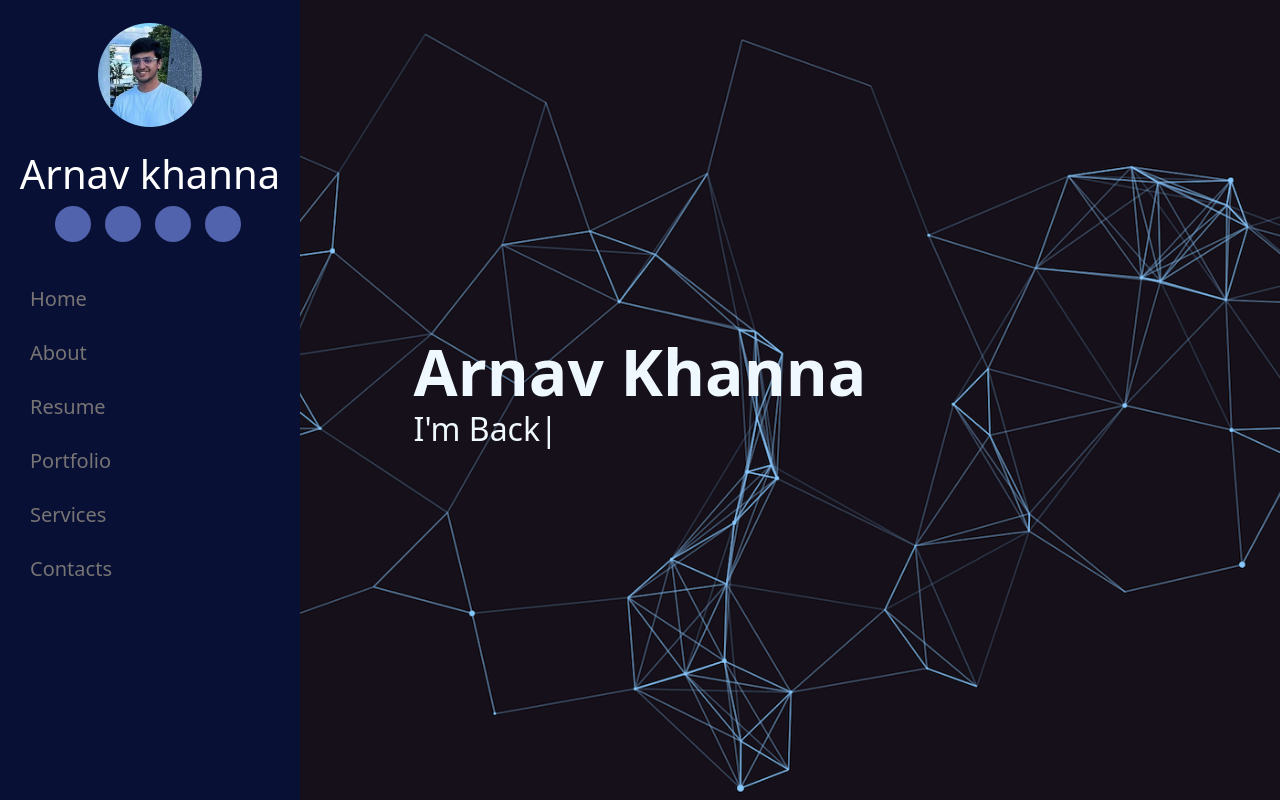
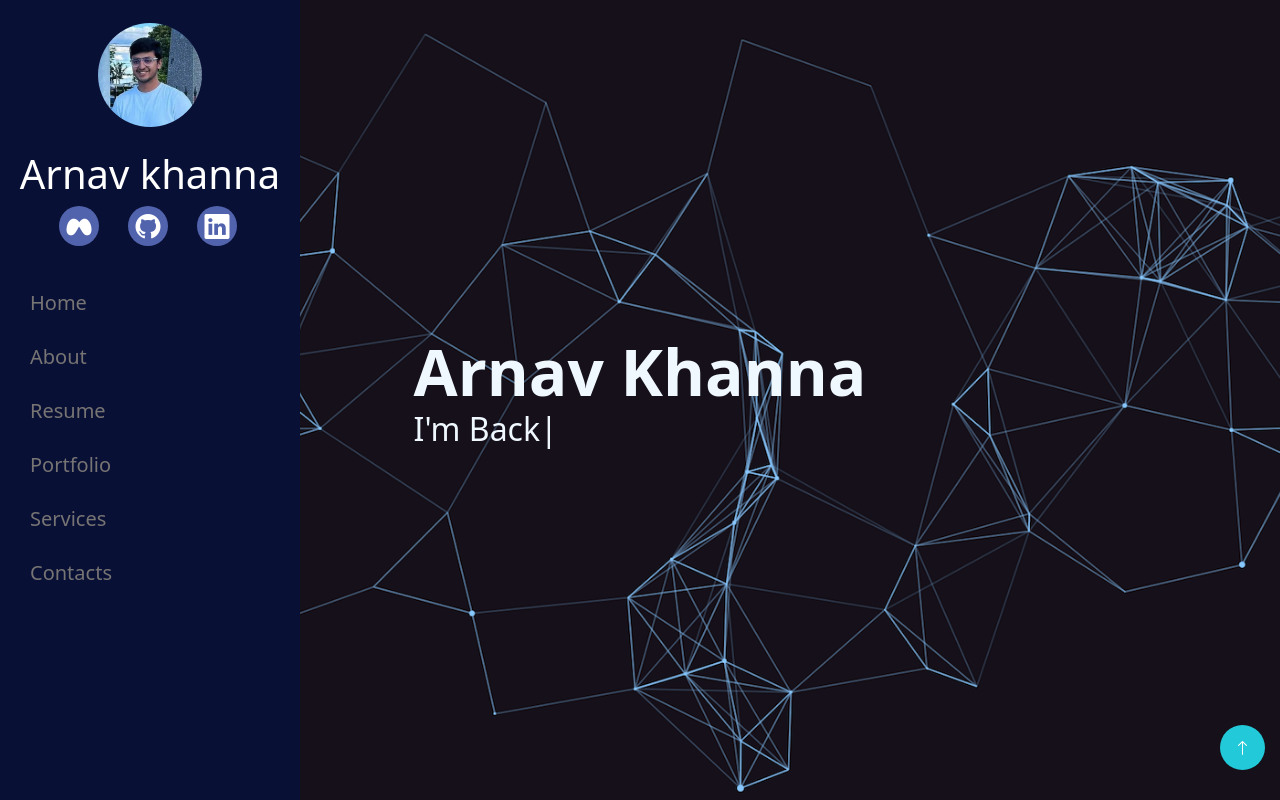
Before and after one commit to arnavktis/portfolio_frontend, an Angular app: page / in a window 1280 px wide. Shown: the top 800 px of the page. Built offline with nearby package versions, Linux system fonts and the light colour scheme.

Commit message:
scroll up button added

```diff
--- a/src/app/header/header.component.html
+++ b/src/app/header/header.component.html
@@ -7,20 +7,22 @@
         <h1 class="profile-name" href="#">Arnav khanna</h1>
         <!--here we will add the icon apis-->
         <div class = social-links>
-          <a class="social-brand" href="https://www.facebook.com/arnav.khanna.524/"></a>
-          <a class="social-brand" href="#"></a>
-          <a class="social-brand" href="#"></a>
-          <a class="social-brand" href="#"></a>
+          <a class="social-brand" href="https://www.facebook.com/arnav.khanna.524/"><i class="bi bi-meta"></i></a>
+          <a class="social-brand" href="https://github.com/arnavktis"><i class="bi bi-github"></i></a>
+          <a class="social-brand" href="https://www.linkedin.com/in/arnav-khanna-2264081b4/"><i class="bi bi-linkedin"></i></a>
+          <!-- <a class="social-brand" href="#"></a> -->
         </div>
       </div>
       <nav class = "navbar">
         <a class="navbar-brand" href="#" routerLink="/home" routerLinkActive="active" (click)="toggleHeader()"><span>Home</span></a>
         <a class="navbar-brand" href="#" routerLink="/about" routerLinkActive="active" (click)="toggleHeader()"><span> About</span></a>
-        <a class="navbar-brand" href="#"><span> Resume</span></a>
+        <a class="navbar-brand" href="#" routerLink="/skills" routerLinkActive="active" (click)="toggleHeader()"><span> Resume</span></a>
         <a class="navbar-brand" href="#"><span> Portfolio</span></a>
-        <a class="navbar-brand" href="#" (click)="scrollToTop()"><span> Services</span></a>
+        <a class="navbar-brand" href="#"><span> Services</span></a>
         <a class="navbar-brand" href="#" routerLink="/contacts" routerLinkActive="active"><span> Contact</span>s</a>
       </nav>
     </div>
 </header>
 <button id="button1" (click)="toggleHeader()"><i class="bi bi-three-dots"></i></button>
+<button id="button-up" (click)="scrollToTop()"><i class="bi bi-arrow-up"></i></button>
+<!--  -->
--- a/src/app/header/header.component.scss
+++ b/src/app/header/header.component.scss
@@ -33,14 +33,14 @@
     grid-auto-flow: column;
     width: 50%;
     margin: 0 auto;
-    grid-gap: 10px;
+    grid-gap: 25px;
     justify-content: center;
 }
 a{
     color:inherit;
 }
 .social-brand{
-    font-size: 18px;
+    font-size: 25px;
     display: inline-block;
     background: #5263ad;
     color: #fff;
@@ -49,8 +49,8 @@ a{
     margin-right: 4px;
     border-radius: 50%;
     text-align: center;
-    width: 36px;
-    height: 36px;
+    width: 40px;
+    height: 40px;
     transition: 0.4s;
 
 }
@@ -97,11 +97,27 @@ a{
 //     border-radius: 10%;
 //     transition: 0.7s;
 // }
-
 #button1{
     display: none;
 }
+#button-up{
+    float:right;
+    border-radius: 50%;
+    background-color: rgb(34, 202, 217);
+    border-color: transparent;
+    z-index: 997;
+    position: fixed;
+    color: #fff;
+    right: 15px;
+    bottom:30px;
+    width: 45px;
+    height: 45px;
+    transition: 0.7s;
+}
 
+#button2-up{
+    display: none;
+}
 
 @media only screen and (min-width: 375px) and (max-width: 767px) {
     #button1 {
@@ -146,4 +162,5 @@ a{
     #button1{
         visibility: hidden;
     }
+
 }
```
